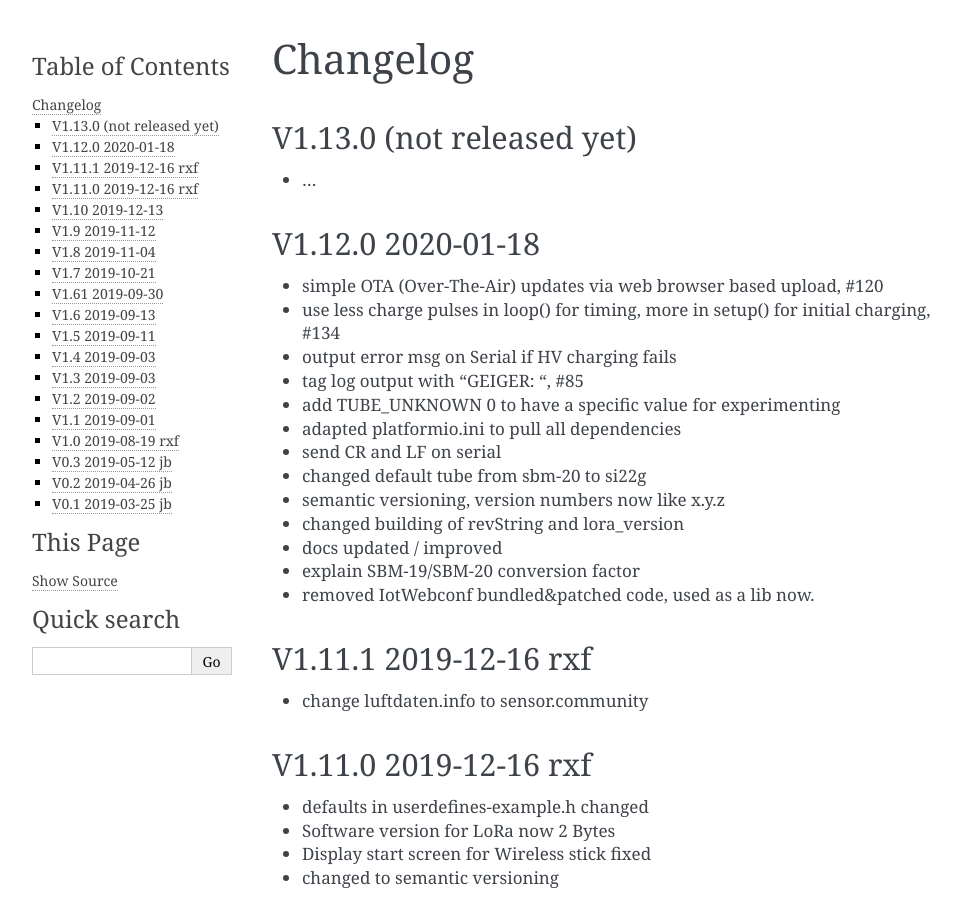
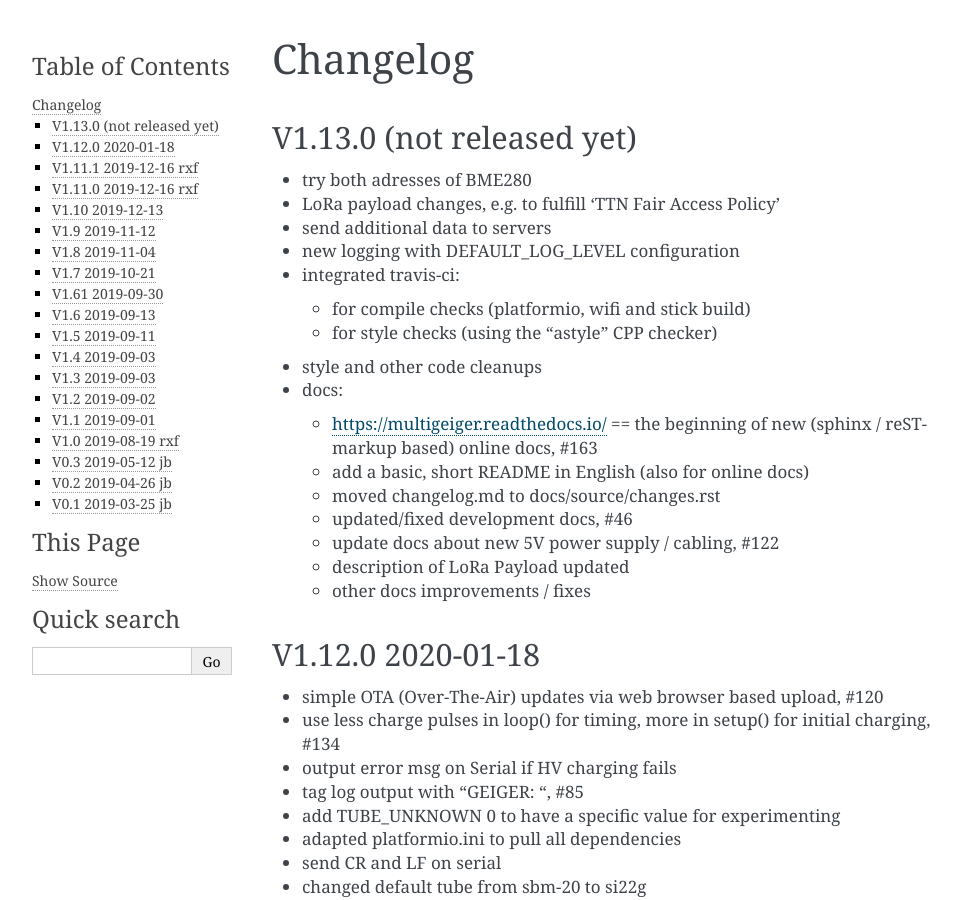
Before and after one commit to ecocurious2/MultiGeiger, a Sphinx documentation site: the page built from docs/source/changes.rst, in a window 1280 px wide and 900 px high. Shown: the whole window, without its empty margins (148-1109 px from the left). Built offline with Sphinx 7.4.7, drawn with Linux system fonts in a browser that asks for light colours.

Commit message:
update CHANGES

```diff
--- a/docs/source/changes.rst
+++ b/docs/source/changes.rst
@@ -6,8 +6,25 @@ Changelog
 V1.13.0 (not released yet)
 --------------------------
 
-* ...
+* try both adresses of BME280
+* LoRa payload changes, e.g. to fulfill 'TTN Fair Access Policy'
+* send additional data to servers
+* new logging with DEFAULT_LOG_LEVEL configuration
+* integrated travis-ci:
 
+  - for compile checks (platformio, wifi and stick build)
+  - for style checks (using the "astyle" CPP checker)
+* style and other code cleanups
+* docs:
+
+  - https://multigeiger.readthedocs.io/ == the beginning of
+    new (sphinx / reST-markup based) online docs, #163
+  - add a basic, short README in English (also for online docs)
+  - moved changelog.md to docs/source/changes.rst
+  - updated/fixed development docs, #46
+  - update docs about new 5V power supply / cabling, #122
+  - description of LoRa Payload updated
+  - other docs improvements / fixes
 
 V1.12.0 2020-01-18
 ------------------
```
